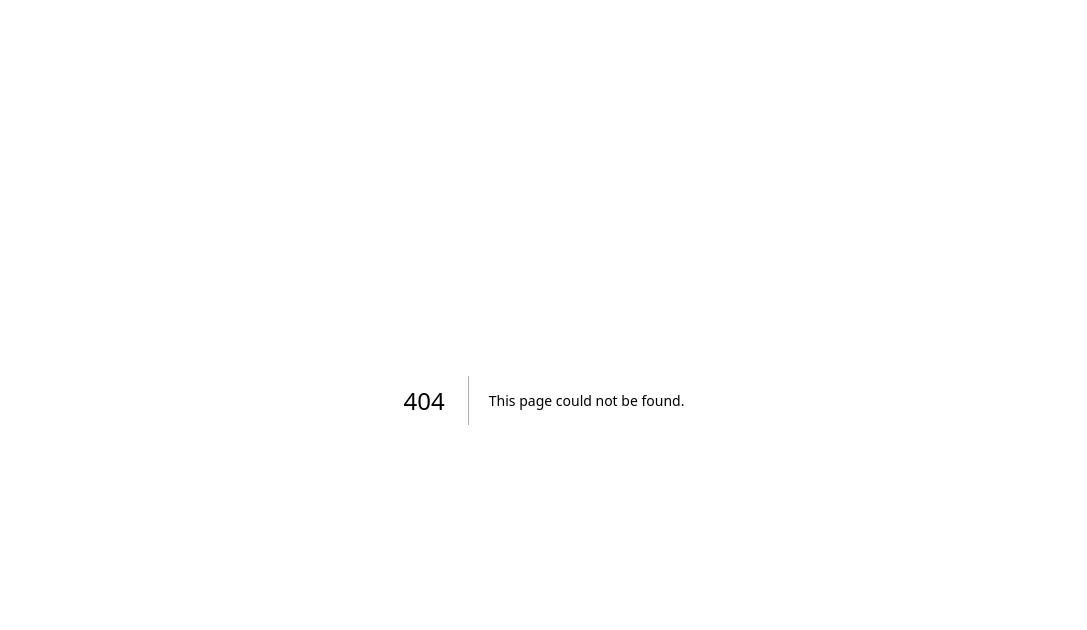
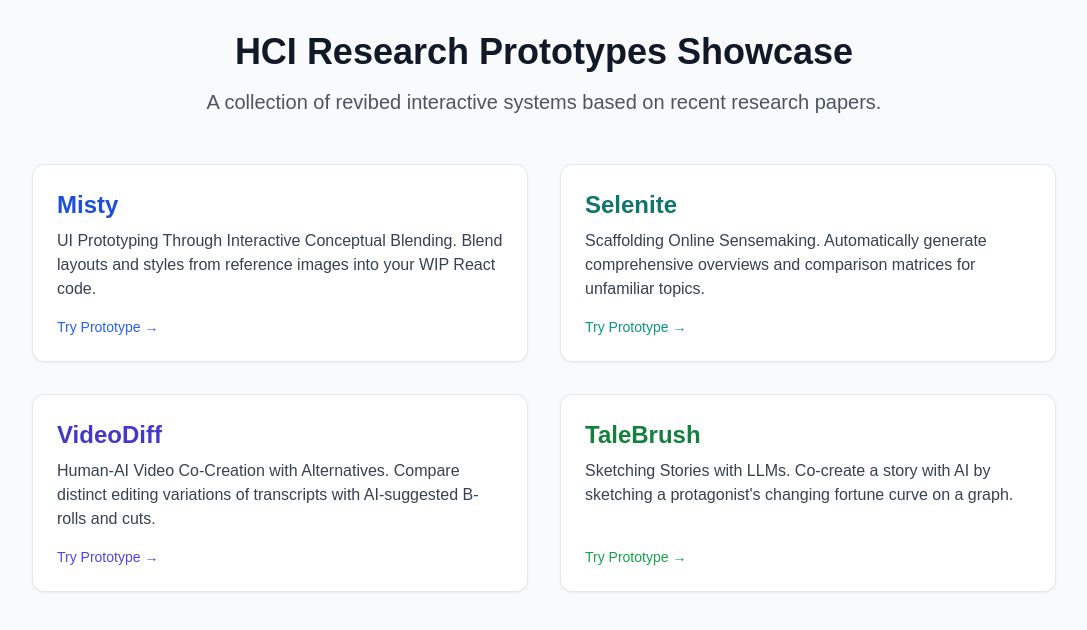
Before and after one commit to naishagarwal/re-vibing, a Next.js app: page / in a window 1280 px wide. Before the commit this address had no page. Shown: the top 630 px of the page, without its empty margins (96-1183 px from the left). Built offline with nearby package versions, Linux system fonts and the light colour scheme.

Commit message:
Add missing home page

```diff
--- /dev/null
+++ b/src/app/page.tsx
@@ -0,0 +1,48 @@
+import Link from 'next/link';
+
+export default function Home() {
+  return (
+    <div className="min-h-screen bg-gray-50 p-8">
+      <div className="max-w-5xl mx-auto">
+        <header className="mb-12 text-center">
+          <h1 className="text-4xl font-extrabold text-gray-900 mb-4">HCI Research Prototypes Showcase</h1>
+          <p className="text-xl text-gray-600">A collection of revibed interactive systems based on recent research papers.</p>
+        </header>
+
+        <div className="grid grid-cols-1 md:grid-cols-2 gap-8">
+          <Link href="/misty" className="group block bg-white rounded-xl shadow-sm hover:shadow-md transition-shadow border overflow-hidden">
+            <div className="p-6 h-full flex flex-col">
+              <h2 className="text-2xl font-bold text-blue-700 mb-2 group-hover:text-blue-800">Misty</h2>
+              <p className="text-gray-700 mb-4 flex-1">UI Prototyping Through Interactive Conceptual Blending. Blend layouts and styles from reference images into your WIP React code.</p>
+              <div className="text-blue-600 font-medium text-sm flex items-center">Try Prototype →</div>
+            </div>
+          </Link>
+
+          <Link href="/selenite" className="group block bg-white rounded-xl shadow-sm hover:shadow-md transition-shadow border overflow-hidden">
+            <div className="p-6 h-full flex flex-col">
+              <h2 className="text-2xl font-bold text-teal-700 mb-2 group-hover:text-teal-800">Selenite</h2>
+              <p className="text-gray-700 mb-4 flex-1">Scaffolding Online Sensemaking. Automatically generate comprehensive overviews and comparison matrices for unfamiliar topics.</p>
+              <div className="text-teal-600 font-medium text-sm flex items-center">Try Prototype →</div>
+            </div>
+          </Link>
+
+          <Link href="/videodiff" className="group block bg-white rounded-xl shadow-sm hover:shadow-md transition-shadow border overflow-hidden">
+            <div className="p-6 h-full flex flex-col">
+              <h2 className="text-2xl font-bold text-indigo-700 mb-2 group-hover:text-indigo-800">VideoDiff</h2>
+              <p className="text-gray-700 mb-4 flex-1">Human-AI Video Co-Creation with Alternatives. Compare distinct editing variations of transcripts with AI-suggested B-rolls and cuts.</p>
+              <div className="text-indigo-600 font-medium text-sm flex items-center">Try Prototype →</div>
+            </div>
+          </Link>
+
+          <Link href="/talebrush" className="group block bg-white rounded-xl shadow-sm hover:shadow-md transition-shadow border overflow-hidden">
+            <div className="p-6 h-full flex flex-col">
+              <h2 className="text-2xl font-bold text-green-700 mb-2 group-hover:text-green-800">TaleBrush</h2>
+              <p className="text-gray-700 mb-4 flex-1">Sketching Stories with LLMs. Co-create a story with AI by sketching a protagonist's changing fortune curve on a graph.</p>
+              <div className="text-green-600 font-medium text-sm flex items-center">Try Prototype →</div>
+            </div>
+          </Link>
+        </div>
+      </div>
+    </div>
+  );
+}
```
